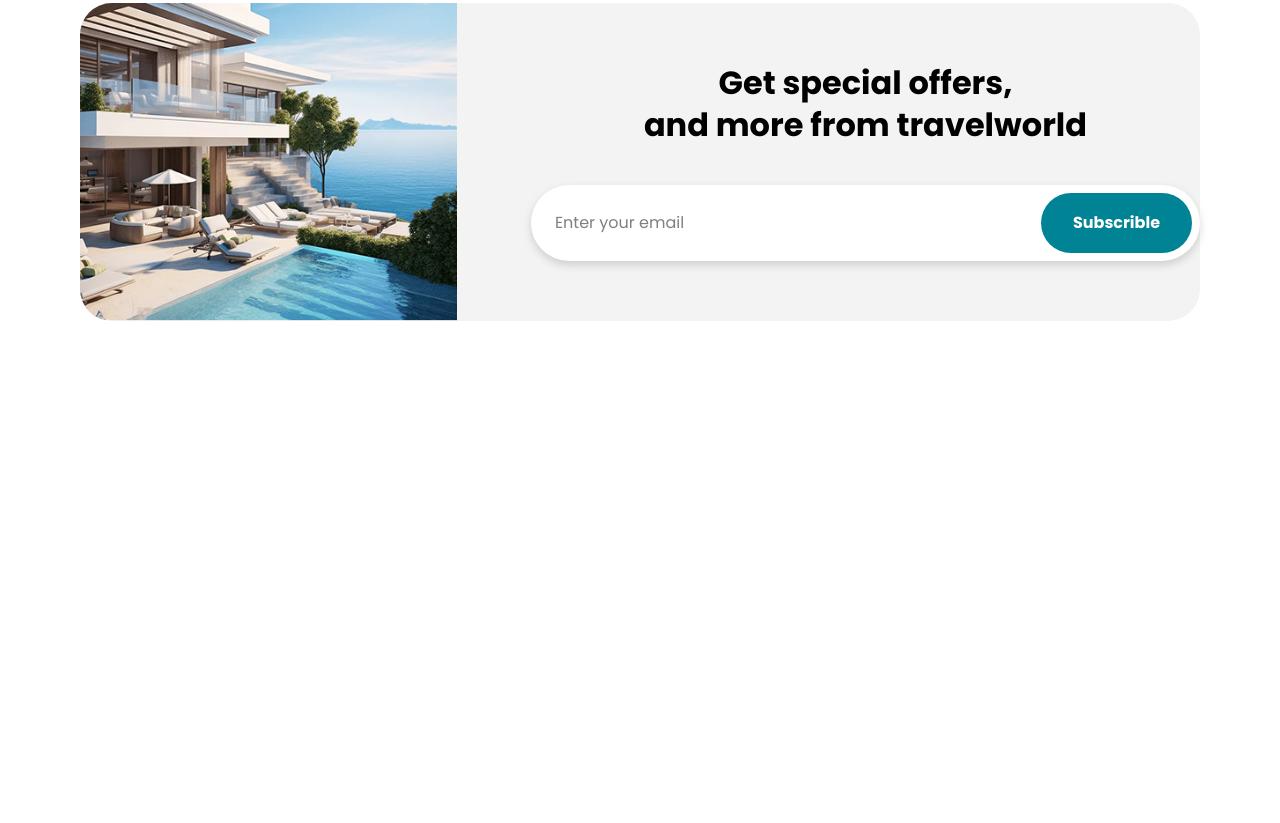
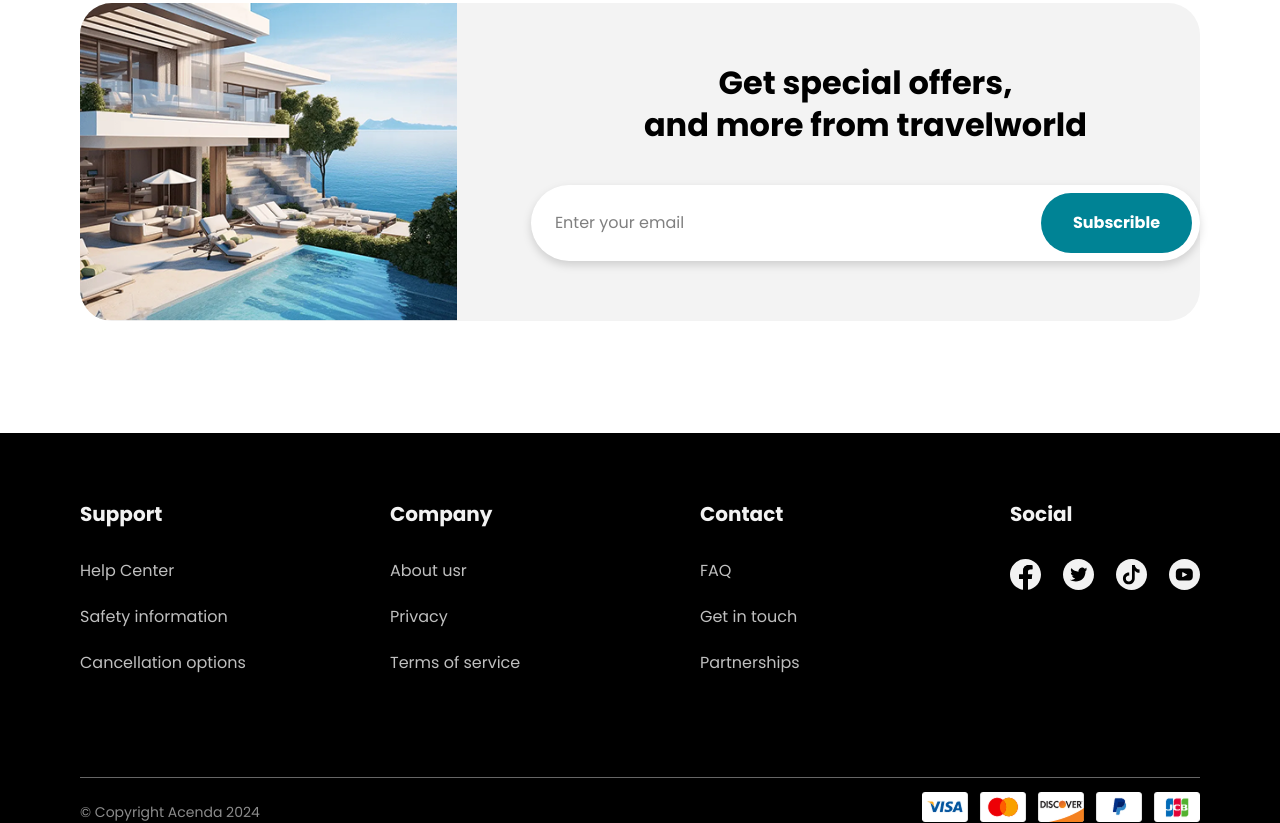
Before and after one commit to AbuBakr-Omonov/ACENDA-site, a website: page src/index.html in a window 1280 px wide. Shown: the part 5074-5897 px from the top of the page. Before the commit the page ends 5395 px from the top, so only its background shows below. Drawn offline with Linux system fonts and the light colour scheme.

Commit message:
ACENDA-Site

```diff
--- a/src/index.html
+++ b/src/index.html
@@ -4,7 +4,7 @@
 <head>
     <meta charset="UTF-8">
     <meta name="viewport" content="width=device-width, initial-scale=1.0">
-    <title>Document</title>
+    <title>ACENDA</title>
     <link rel="stylesheet" href="https://cdnjs.cloudflare.com/ajax/libs/font-awesome/6.7.2/css/all.min.css"
         integrity="sha512-Evv84Mr4kqVGRNSgIGL/F/aIDqQb7xQ2vcrdIwxfjThSH8CSR7PBEakCr51Ck+w+/U6swU2Im1vVX0SVk9ABhg=="
         crossorigin="anonymous" referrerpolicy="no-referrer" />
@@ -28,7 +28,7 @@
                     </li>
                     <li class="font-popins-r leading-[100%] text-[#ffff] hover:text-blue-200"><a href="#news">News</a>
                     </li>
-                    <li class="font-popins-r leading-[100%] text-[#ffff] hover:text-blue-200"><a href="#">Contact</a>
+                    <li class="font-popins-r leading-[100%] text-[#ffff] hover:text-blue-200"><a href="#contact">Contact</a>
                     </li>
                 </ul>
                 <div class="hidden  max-[640px]:flex items-center">
@@ -593,10 +593,50 @@
             </div>
         </div>
       </section>
-
     </main>
 
-    <footer>
+    <footer id="contact" class="mt-[112px] bg-black">
+        <div class="container mx-auto ">
+            <div class="grid grid-cols-4 gap-[120px] pt-[66px] max-[1104px]:gap-[90px] max-[1012px]:grid-cols-2 max-[540px]:grid-cols-1 ">
+                <ul class="flex flex-col gap-[22px] ">
+                    <p class="font-popins-b text-[20px] text-[#F2F2F2] mb-[8px]">Support</p>
+                    <li class="font-popins-r  text-[#BFBFBF] hover:underline"><a href="#">Help Center</a></li>
+                    <li class="font-popins-r  text-[#BFBFBF] hover:underline"><a href="#">Safety information</a></li>
+                    <li class="font-popins-r  text-[#BFBFBF] hover:underline"><a href="#">Cancellation options</a></li>
+                </ul>
+                <ul class="flex flex-col gap-[22px]">
+                    <p class="font-popins-b text-[20px] text-[#F2F2F2] mb-[8px]">Company</p>
+                    <li class="font-popins-r text-[#BFBFBF] hover:underline"><a href="#">About usr</a></li>
+                    <li class="font-popins-r text-[#BFBFBF] hover:underline"><a href="#">Privacy</a></li>
+                    <li class="font-popins-r text-[#BFBFBF] hover:underline"><a href="#">Terms of service</a></li>
+                </ul>
+                <ul class="flex flex-col gap-[22px]">
+                    <p class="font-popins-b text-[20px] text-[#F2F2F2] mb-[8px]">Contact</p>
+                    <li class="font-popins-r text-[#BFBFBF] hover:underline"><a href="#">FAQ</a></li>
+                    <li class="font-popins-r text-[#BFBFBF] hover:underline"><a href="#">Get in touch</a></li>
+                    <li class="font-popins-r text-[#BFBFBF] hover:underline"><a href="#">Partnerships</a></li>
+                </ul>
+                <ul class="flex flex-col gap-[22px]">
+                    <p class="font-popins-b text-[20px] text-[#F2F2F2] mb-[8px]">Social</p>
+                    <div class="flex gap-[22px]">
+                    <img class="w-[32px] h-[32px]" src="./assets/img/Group.svg" alt="">
+                    <img class="w-[32px] h-[32px]" src="./assets/img/Group (1).svg" alt="">
+                    <img class="w-[32px] h-[32px]" src="./assets/img/Group (2).svg" alt="">
+                    <img class="w-[32px] h-[32px]" src="./assets/img/Group (3).svg" alt="">
+                    </div>
+
+                </ul>
+            </div>
+            <div class="flex items-end justify-between mt-[102px] border-t border-t-[#666666] max-[540px]:flex-col max-[540px]:items-start max-[540px]:gap-[10px] ">
+                <div class=" ">
+                    <p class="text-[#8B8B8B] text-[14px] font-popins-r  pt-[24px]">© Copyright Acenda 2024</p>
+                </div>
+                <div>
+                    <img src="./assets/img/visa.png" alt="">
+                </div>
+            </div>
+        </div>
+
     </footer>
 
 </body>
```
Also changed, not shown: src/assets/img/Group (1).svg (added), src/assets/img/Group (2).svg (added), src/assets/img/Group (3).svg (added), src/assets/img/Group.svg (added), src/assets/img/visa.png (added), src/css/output.css.
